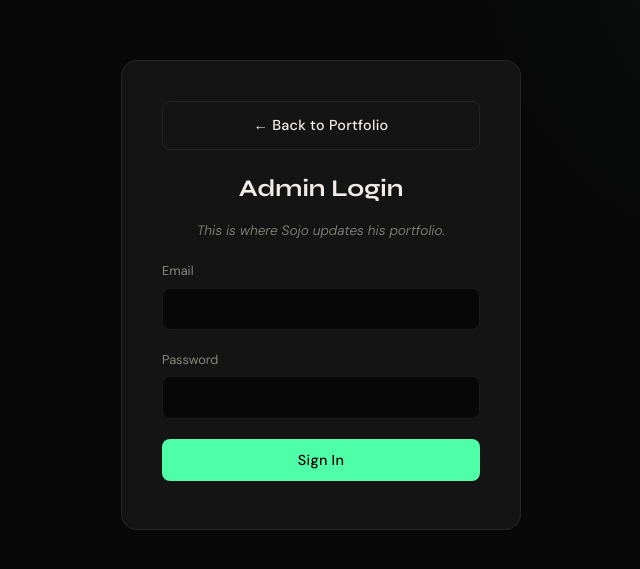
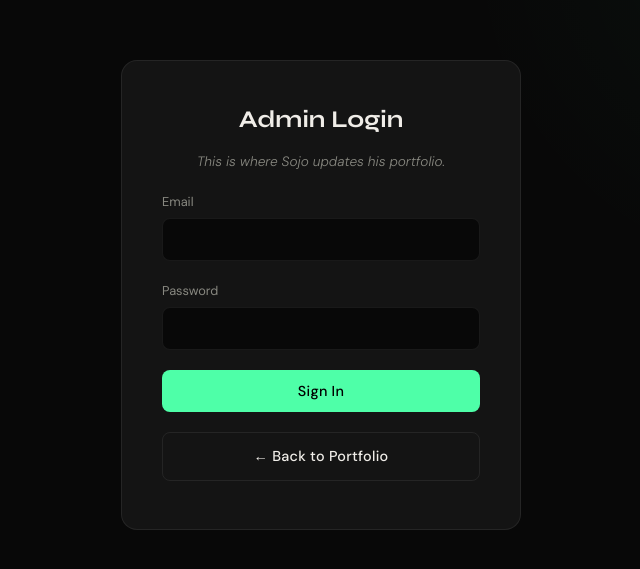
Before and after one commit to sojiyou/Portfolio, a React (Create React App) app: page /admin in a window 1280 px wide. Shown: the part 105-674 px from the top of the page, without its empty margins (319-959 px from the left). Built offline with nearby package versions, Linux system fonts and the light colour scheme; no server answers.

Commit message:
fix: move back button below sign-in button

```diff
--- a/src/components/AdminLogin.js
+++ b/src/components/AdminLogin.js
@@ -25,7 +25,6 @@ export default function AdminLogin() {
   return (
     <div className="admin-login">
       <form className="admin-login__form" onSubmit={handleSubmit}>
-        <Link to="/" className="btn btn--ghost btn--full">← Back to Portfolio</Link>
         <h1 className="admin-login__title">Admin Login</h1>
         <p className="admin-login__tagline">
           This is where Sojo updates his portfolio.
@@ -62,6 +61,7 @@ export default function AdminLogin() {
         >
           {loading ? "Signing in…" : "Sign In"}
         </button>
+        <Link to="/" className="btn btn--ghost btn--full">← Back to Portfolio</Link>
       </form>
     </div>
   );
```
